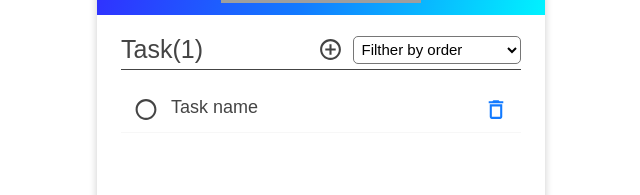
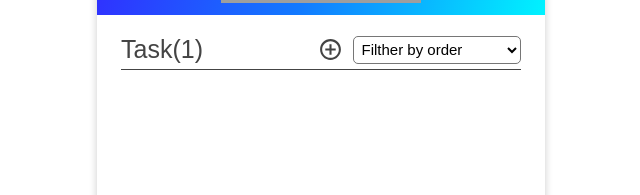
Before and after one commit to Kyptdin/To-do-list-IP, a React (Create React App) app in the folder todo-list-ip/: page / in a window 1280 px wide. Shown: the part 219-414 px from the top of the page, without its empty margins (319-959 px from the left). Built offline with nearby package versions, Linux system fonts and the light colour scheme; grey boxes are pictures that could not be loaded.

Commit message:
Trying to figure out how to render as a list
Working on how to render the task as a list

```diff
--- a/todo-list-ip/src/componenets/App.js
+++ b/todo-list-ip/src/componenets/App.js
@@ -4,9 +4,11 @@ import Header from "./Header";
 import Task from "./Task";
 
 export default function App() {
-  const [originalData, setOriginalData] = useState(
-    localStorage.getItem("tasks")
-  );
+  const [originalData, setOriginalData] = useState(getQuery());
+
+  function getQuery() {
+    return serializeData(localStorage.getItem("tasks"));
+  }
 
   function stringifyData(data) {
     return JSON.stringify(data);
@@ -28,9 +30,11 @@ export default function App() {
   return (
     <React.Fragment>
       <div className="app">
-        <Header />
+        <Header originalData={originalData} setOriginalData={setOriginalData} />
         <main className="todo-list-app">
-          <Task />
+          {originalData &&
+            originalData.length > 0 &&
+            originalData.map(<Task />)}
         </main>
       </div>
     </React.Fragment>
--- a/todo-list-ip/src/componenets/Header.js
+++ b/todo-list-ip/src/componenets/Header.js
@@ -1,6 +1,6 @@
 import React from "react";
 import Nav from "./Nav.js";
-export default function Header() {
+export default function Header({ originalData, setOriginalData }) {
   return (
     <React.Fragment>
       <header className="todo-list-header">
@@ -10,7 +10,7 @@ export default function Header() {
           alt="todo-list"
         />
       </header>
-      <Nav />
+      <Nav originalData={originalData} setOriginalData={setOriginalData} />
     </React.Fragment>
   );
 }
--- a/todo-list-ip/src/componenets/Nav.js
+++ b/todo-list-ip/src/componenets/Nav.js
@@ -1,11 +1,12 @@
 import AddCircleOutlineOutlinedIcon from "@mui/icons-material/AddCircleOutlineOutlined";
-console.log(AddCircleOutlineOutlinedIcon);
-export default function Nav() {
+
+export default function Nav({ originalData, setOriginalData }) {
   return (
     <div className="todo-list-options">
       <div className="task-count">Task(1)</div>
       <div className="actions">
         <AddCircleOutlineOutlinedIcon
+          onClick={() => alert("You clicked the add button")}
           style={{
             fontSize: "2.5rem",
             cursor: "pointer",
--- a/todo-list-ip/src/componenets/Task.js
+++ b/todo-list-ip/src/componenets/Task.js
@@ -20,7 +20,10 @@ export default function Task() {
             paddingTop: "0.5rem",
           }}
         />
-        <span className="todo-list-task-heading">Task name</span>
+        <input
+          className="todo-list-task-heading"
+          onChange={() => console.log("changing stuff")}
+        ></input>
       </div>
       <DeleteOutlinedIcon
         style={{
--- a/todo-list-ip/src/styles/task.css
+++ b/todo-list-ip/src/styles/task.css
@@ -1,3 +1,7 @@
+*:focus {
+  outline: none;
+}
+
 .task-status {
   font-size: 1.8rem;
   cursor: pointer;
@@ -10,6 +14,13 @@
   font-size: 1.8rem;
   font-weight: 400;
   font-family: inherit;
+  border: none;
+}
+
+.todo-list-task-heading:hover {
+  outline: none;
+  box-shadow: inset 0 -60px 0 0 #f7f7f7;
+  transition: all 0.3s ease-in;
 }
 
 .task-option {
```
